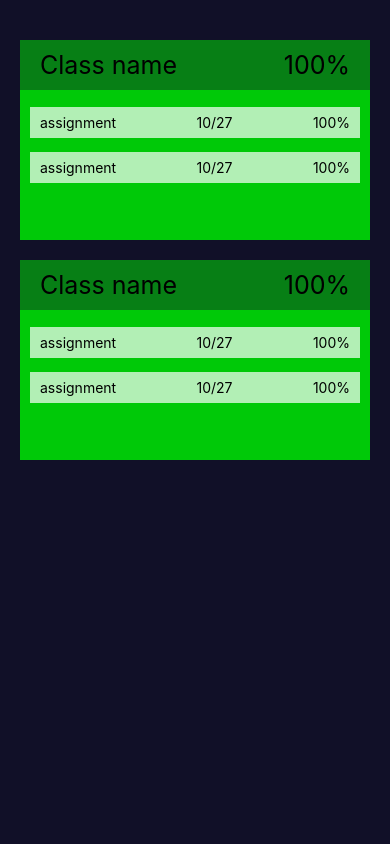
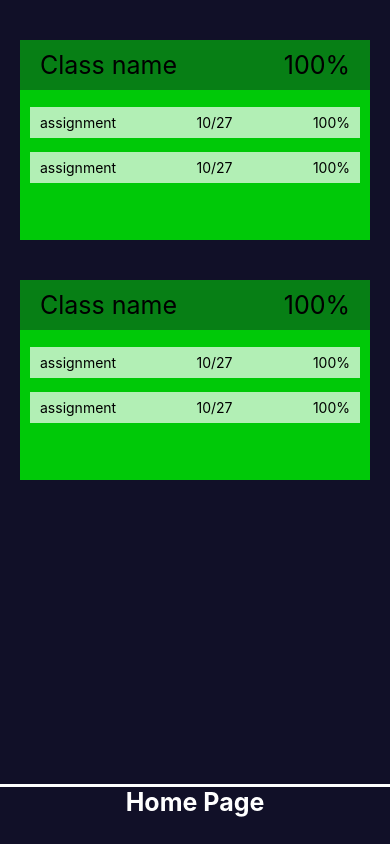
Before and after one commit to DavyjonesCode/Classy, a React Native app: screen / in a window 390 px wide. Built offline with nearby package versions, Linux system fonts and the light colour scheme.

Commit message:
adds beging of nav bar

```diff
--- a/components/classCard.js
+++ b/components/classCard.js
@@ -37,10 +37,8 @@ const styles = StyleSheet.create({
     justifyContent: "space-between",
   },
    container: {
-  //   backgroundColor: "#111028",
-  //   paddingHorizontal: 20,
-  //   paddingTop: 20,
-  //   height: "100%",
+    paddingHorizontal: 20,
+    paddingTop: 20,
   },
   main: {
     backgroundColor: "#00C908",
--- a/components/navBar.js
+++ b/components/navBar.js
@@ -1,19 +1,38 @@
 import React from "react"
 import {View, Text, StyleSheet} from "react-native"
+import MenuIcon from '@material-ui/icons/Menu';
 
 const NavBar = () => {
     return(
         <View style={styles.container}>
-            <Text>
-                this is a test
-            </Text>
+            <View style={styles.directory}>
+                {/* <Menu/> */}
+                <Text style={styles.text}>Home Page</Text>
+            </View>
         </View>
     )
 }
 
 const styles = StyleSheet.create({
     container: {
-        backgroundColor: "white",
+        backgroundColor: "#111028",
+        bottom: 0,
+        position: "absolute",
+        width: "100%",
+        height: 60,
+        borderTopColor: "white",
+        borderTopWidth: 3,
+    },
+    directory: {
+        alignItems: 'center',
+
+
+    },
+    text: {
+        fontWeight: 'bold',
+        color: 'white',
+        fontSize: 25,
+        justifyContent: 'center',
     }
 })
 
--- a/package.json
+++ b/package.json
@@ -9,6 +9,8 @@
   },
   "dependencies": {
     "@eva-design/eva": "^2.0.0",
+    "@material-ui/core": "^4.11.0",
+    "@material-ui/icons": "^4.9.1",
     "@ui-kitten/components": "^5.0.0",
     "expo": "^39.0.3",
     "expo-status-bar": "~1.0.2",
--- a/screens/main.js
+++ b/screens/main.js
@@ -9,6 +9,7 @@ const screen = () => {
     <View style={styles.container}>
       <ClassCard />
       <ClassCard />
+      <NavBar styles={styles.navBarView}/>
     </View>
   );
 };
@@ -16,8 +17,8 @@ const screen = () => {
 const styles = StyleSheet.create ({
   container: {
     backgroundColor: "#111028",
-    paddingHorizontal: 20,
-    paddingTop: 20,
+    // paddingHorizontal: 20,
+    // paddingTop: 20,
     flex: 1,
   },
 })
```
Also changed, not shown: 1 other file (tests, documents, lock files or other folders).
